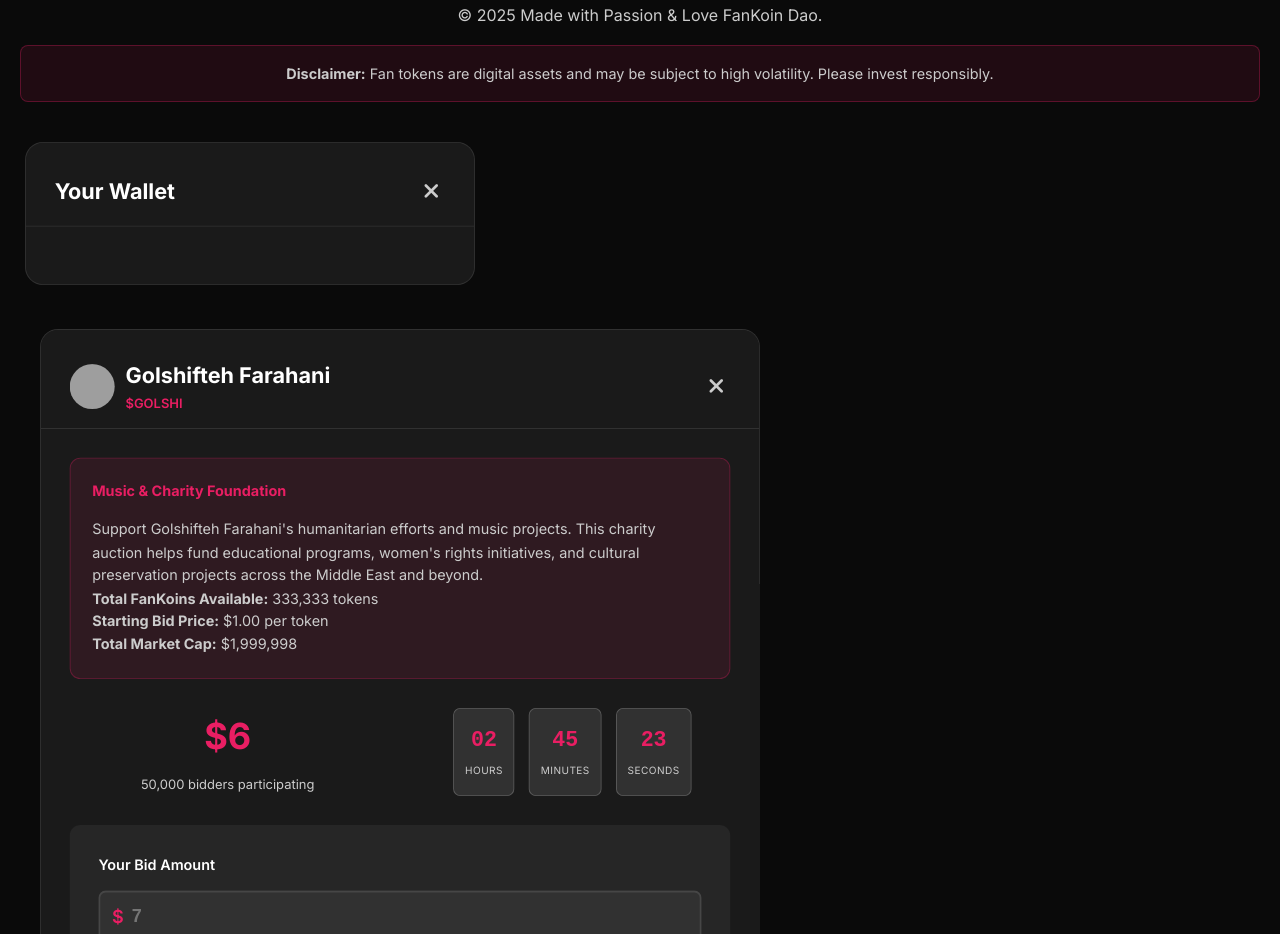
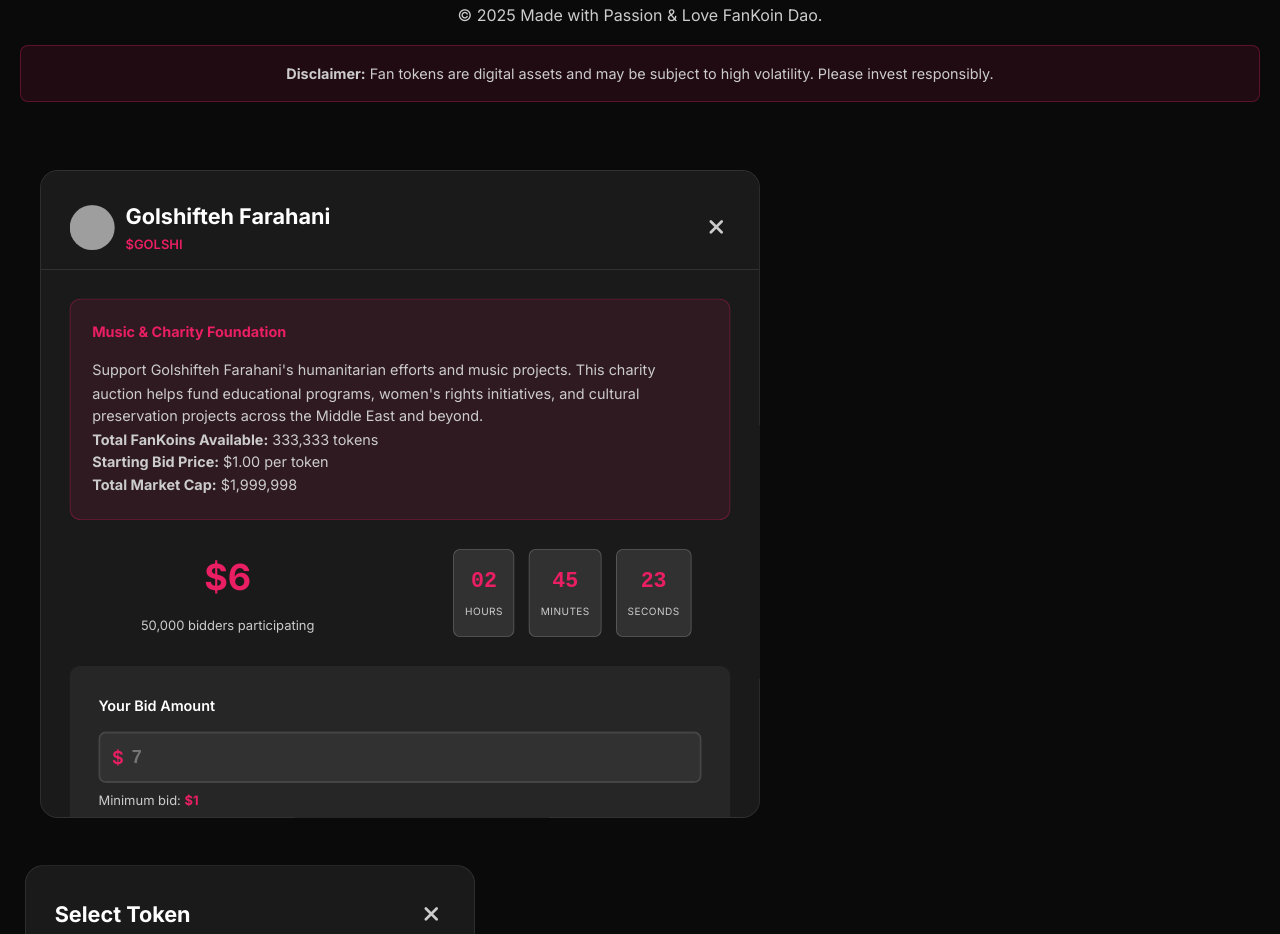
Before and after one commit to befreeweb/demonew, a website built with Vite: page index.html in a window 1280 px wide. Shown: the part 2994-3928 px from the top of the page. Built offline with nearby package versions, Linux system fonts and the light colour scheme; grey boxes are pictures that could not be loaded.

Commit message:
Updated index.html

```diff
--- a/index.html
+++ b/index.html
@@ -308,24 +308,6 @@
             </div>
         </div>
     </footer>
-
-    <!-- Wallet Modal -->
-    <div class="modal-overlay" id="walletModal">
-        <div class="modal">
-            <div class="modal-header">
-                <h3>Your Wallet</h3>
-                <button class="modal-close" onclick="closeWalletModal()">
-                    <i class="fas fa-times"></i>
-                </button>
-            </div>
-            <div class="modal-body">
-                <div class="wallet-content" id="walletContent">
-                    <!-- Wallet content will be populated by JavaScript -->
-                </div>
-            </div>
-        </div>
-    </div>
-
     <!-- Charity Bid Modal -->
     <div class="modal-overlay" id="charityBidModal">
         <div class="modal large">
```
